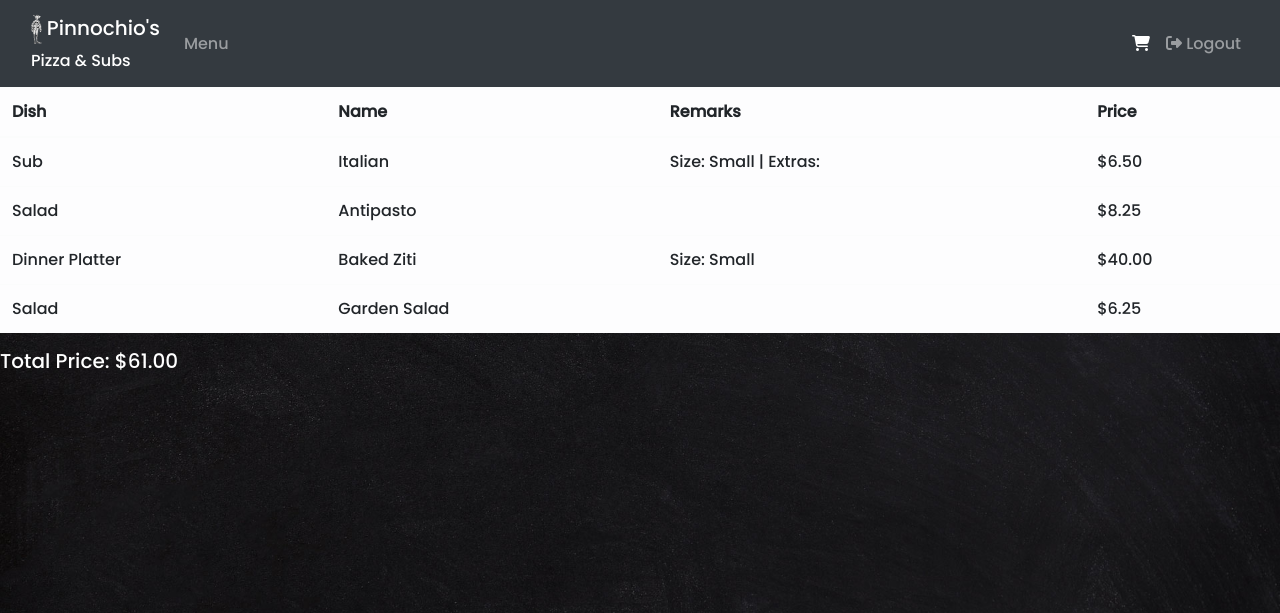
After one commit to liverishabh/PizzaOrderingWebsite, a Django app: page /cart/ in a window 1280 px wide. The commit adds this page. Shown: the top 613 px of the page. Run offline with Django 3.2, Linux system fonts and the light colour scheme; a user stored in the database is signed in; data comes from the database, SQL or seed files in the repository; both versions use the stored data as it was after the commit; some libraries are stand-ins or nearby versions.

Commit message:
Add cart.html

```diff
--- a/orders/models.py
+++ b/orders/models.py
@@ -1,6 +1,4 @@
 from django.db import models
-
-# Create your models here.
 
 class Pasta(models.Model):
     name = models.CharField(max_length=32)
@@ -18,7 +16,6 @@ class Salads(models.Model):
 
 class DinnerPlatters(models.Model):
     name = models.CharField(max_length=32)
-    # size = models.CharField(max_length=1, choices=SIZES)
     price_small = models.DecimalField(max_digits=5, decimal_places=2, help_text='Price in US dollars')
     price_large = models.DecimalField(max_digits=5, decimal_places=2, help_text='Price in US dollars')
 
@@ -34,7 +31,6 @@ class SubExtras(models.Model):
 
 class Sub(models.Model):
     name = models.CharField(max_length=32)
-    # size = models.CharField(max_length=1, choices=SIZES)
     price_small = models.DecimalField(max_digits=4, decimal_places=2, help_text='Price in US dollars')
     price_large = models.DecimalField(max_digits=4, decimal_places=2, help_text='Price in US dollars')
     extras = models.ManyToManyField(SubExtras, blank=True)
@@ -56,7 +52,6 @@ STYLES = (
 class Pizza(models.Model):
     name = models.CharField(max_length=32)
     style = models.CharField(max_length=1, choices=STYLES)
-    # size = models.CharField(max_length=1, choices=SIZES)
     price_small = models.DecimalField(max_digits=5, decimal_places=2, help_text='Price in US dollars')
     price_large = models.DecimalField(max_digits=5, decimal_places=2, help_text='Price in US dollars')
     toppings = models.ManyToManyField(Toppings, blank=True)
--- a/orders/templates/orders/base.html
+++ b/orders/templates/orders/base.html
@@ -39,7 +39,7 @@
                         <li class="nav-item"><a href="{% url 'index' %}" class="nav-link">Menu</a></li>
                     </ul>
                     <ul class="navbar-nav ml-auto">
-                        <a class="nav-link active" href="#"><i class="fa fa-shopping-cart" aria-hidden="true"></i></a>
+                        <a class="nav-link active" href="{% url 'cart' %}"><i class="fa fa-shopping-cart" aria-hidden="true"></i></a>
                         <li class="nav-item"><a href="{% url 'logout' %}" class="nav-link"><i class="fas fa-sign-out-alt"></i> Logout </a></li>
                     </ul>
                     {% else %}
@@ -54,7 +54,7 @@
 
         {% if messages %}
             {% for message in messages %}
-                <div class="container text-center">
+                <div class="container pt-3 text-center">
                     <div class="alert alert-{{ message.tags }}">
                         {{ message }}
                     </div>
--- /dev/null
+++ b/orders/templates/orders/cart.html
@@ -0,0 +1,32 @@
+{% extends "orders/base.html" %}
+
+{% block title %}
+    Menu
+{% endblock %}
+
+{% block content %}
+
+<table class="table table-hover table-light">
+    <thead class="thed-light">
+        <tr>
+            <th>Dish</th>
+            <th>Name</th>
+            <th>Remarks</th>
+            <th>Price</th>
+        </tr>
+    </thead>
+    <tbody>
+        {% for order in orders %}
+        <tr>
+            <td>{{ order.dishtype }}</td>
+            <td>{{ order.dishname }}</td>
+            <td>{{ order.remarks }}</td>
+            <td>${{ order.price }}</td>
+        </tr>
+        {% endfor %}
+    </tbody>
+</table>
+
+<h5 class="text-white"> Total Price: ${{ total_price }}</h5>
+
+{% endblock %}
--- a/orders/templates/orders/menu.html
+++ b/orders/templates/orders/menu.html
@@ -28,7 +28,7 @@
                 </ul>
                 <div class="tab-content">
                     <div role="tabpanel" class="tab-pane fade show active" id="pizza">
-                        <h2 class="text-white text-center mt-2"> Regular Pizza </h2>
+                        <h2 class="text-white text-center mt-3"> Regular Pizza </h2>
                         <div class="card-columns container pt-3">
                             {% for pizza in pizzas %}
                                 {% if pizza.style == 'R' %}
@@ -107,6 +107,7 @@
                                 {% endif %}
                             {% endfor %}
                         </div>
+
                     </div>
                     <div role="tabpanel" class="tab-pane fade" id="subs">
                         <div class="card-columns container pt-3">
--- a/orders/urls.py
+++ b/orders/urls.py
@@ -4,5 +4,6 @@ from . import views
 
 urlpatterns = [
     path("", views.index, name="index"),
-    path("add/", views.additems, name="additems")
+    path("add/", views.additems, name="additems"),
+    path("cart/", views.cart, name="cart")
 ]
--- a/orders/views.py
+++ b/orders/views.py
@@ -9,7 +9,7 @@ from .models import Pizza, Pasta, Sub, SubExtras, Salads, DinnerPlatters, Toppin
 
 @login_required
 def index(request):
-    context ={
+    context = {
         "pizzas" : Pizza.objects.all(),
         "toppings" : Toppings.objects.all(),
         "subs" : Sub.objects.all(),
@@ -20,7 +20,11 @@ def index(request):
     }
     return render(request, "orders/menu.html", context)
 
+@login_required
 def additems(request):
+    if request.method == 'GET':
+        return HttpResponseRedirect(reverse('index'))
+
     dish = request.POST["dishtype"]
 
     if dish in ["regularpizza", "sicilianpizza"]:
@@ -67,8 +71,7 @@ def additems(request):
             extra_price += SubExtras.objects.filter(name=extra).first().price
             remarks = remarks + extra + ', '
 
-        # price = price + decimal.Decimal('1.5')
-        remarks = remarks[slice(len(remarks)-1)]
+        remarks = remarks[slice(len(remarks)-1)] # This is not working
         price = decimal.Decimal(price)
         price += extra_price
         order = Orders(username = request.user.username, dishtype = 'Sub', dishname = name, price = price, remarks = remarks, status = 'Initiated')
@@ -114,3 +117,16 @@ def additems(request):
 
         messages.success(request, 'Item was successfully added to the cart! Go to the cart and checkout the order')
         return HttpResponseRedirect(reverse('index'))
+
+@login_required
+def cart(request):
+    orders = Orders.objects.filter(username = request.user.username).filter(status = 'Initiated')
+    total_price = 0
+    for order in orders:
+        total_price += order.price
+
+    context = {
+        "orders" : orders,
+        "total_price" : total_price,
+    }
+    return render(request, "orders/cart.html", context)
```
Also changed, not shown: db.sqlite3. Lines whose indentation alone changed are shown as unchanged.
